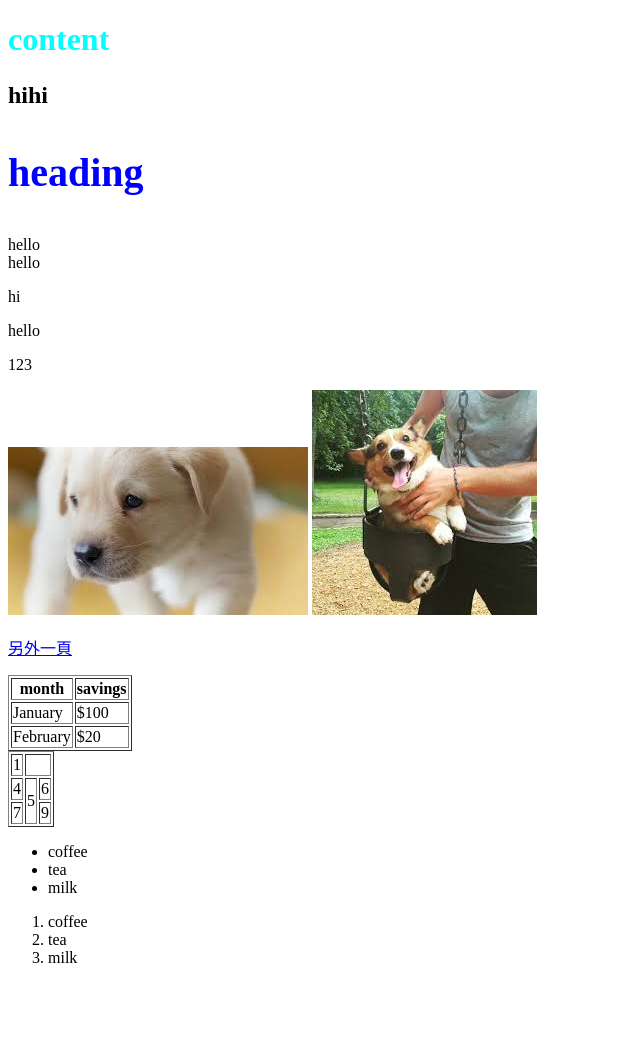
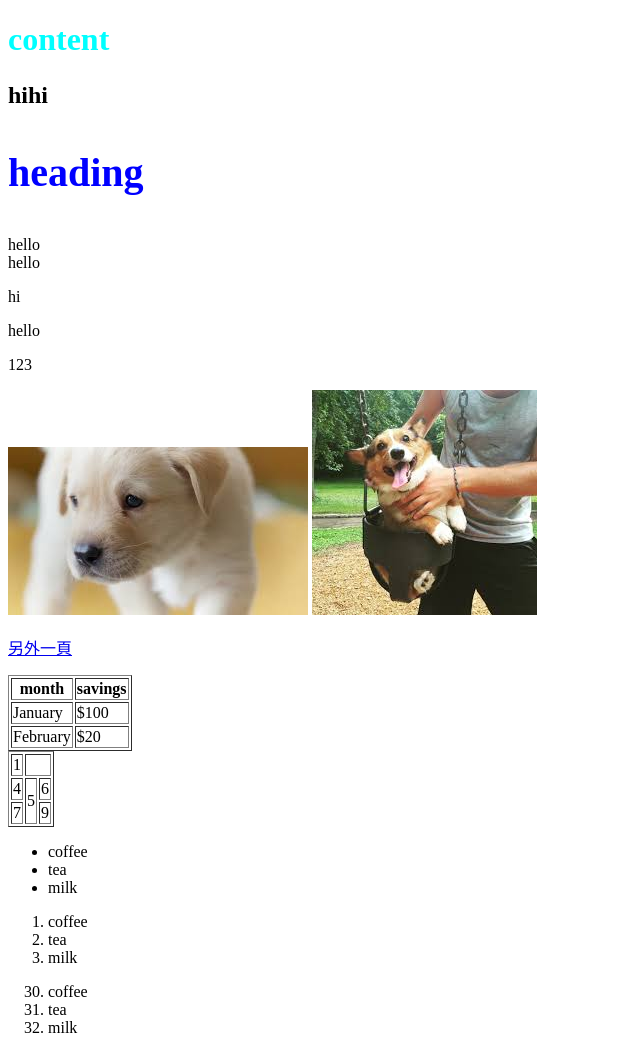
Before and after one commit to Nina-web-eng/try, a plain HTML site: page index.html in a window 1280 px wide. Shown: the whole page, without its empty margins (0-640 px from the left). Before the commit the page ends 983 px from the top, so only its background shows below. Drawn offline with Linux system fonts and the light colour scheme.

Commit message:
ol編號不從一開始

```diff
--- a/index.html
+++ b/index.html
@@ -66,6 +66,12 @@
         <li>tea</li>
         <li>milk</li>
     </ol>
+
+    <ol start="30">
+        <li>coffee</li>
+        <li>tea</li>
+        <li>milk</li>
+    </ol>
 </body>
 
 </html>
```
